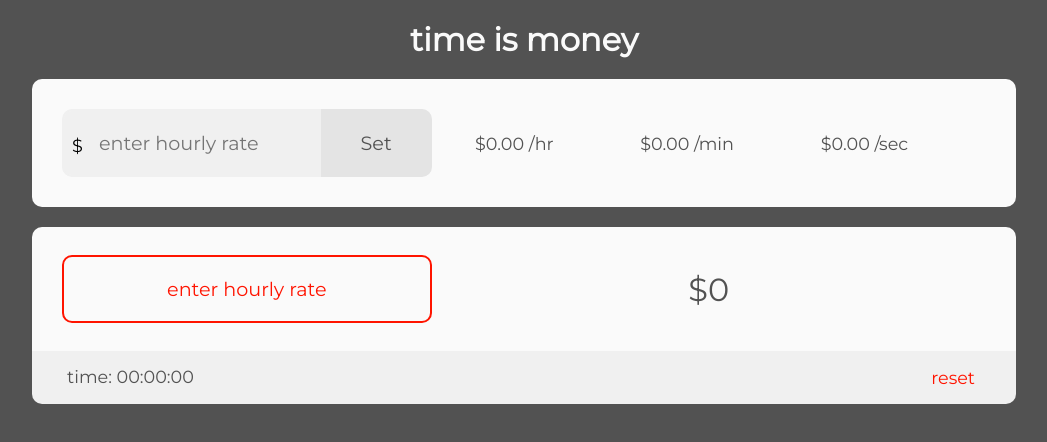
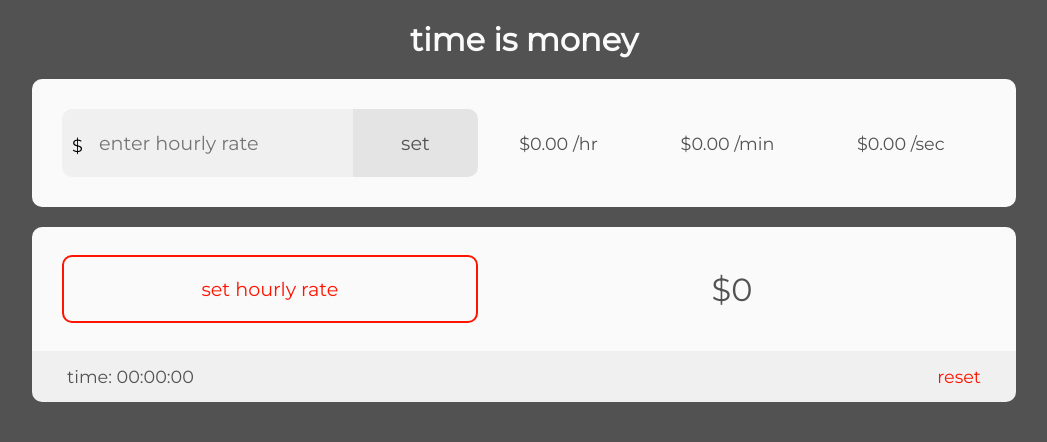
Before and after one commit to caseyharvey/time-is-money, a React app: page / in a window 1280 px wide. Both pictures are taken after a click on the button "start main timer". Shown: the whole page, without its empty margins (116-1163 px from the left). Built offline with nearby package versions, Linux system fonts and the light colour scheme.

Commit message:
Refactor renderInput to handle errors better. Some small tweaks added

```diff
--- a/src/CSS/App.scss
+++ b/src/CSS/App.scss
@@ -246,6 +246,7 @@ html {
   }
 
   .resetButton {
+    padding: 0;
     color: $warning;
     background-color: transparent;
     @extend .buttonBaseStyle;
@@ -384,12 +385,12 @@ html {
     padding: 30px;
 
     form {
-      width: 40%;
+      width: 45%;
     }
 
     .valueBreakdown {
       margin: 0;
-      width: 60%;
+      width: 55%;
     }
   }
 
@@ -399,12 +400,12 @@ html {
     flex-direction: row;
 
     .stopStartContainer {
-      width: 40%;
+      width: 45%;
     }
 
     .mainMoneyTimerDisplay {
       margin: 0;
-      width: 60%;
+      width: 55%;
     }
   }
 
--- a/src/components/HourlyRateInput.js
+++ b/src/components/HourlyRateInput.js
@@ -1,6 +1,7 @@
 import React from 'react';
 import Modal from './Modal';
 import { connect } from 'react-redux';
+import { Field, reduxForm, reset } from 'redux-form';
 import {
   setRate,
   resetMainTimer,
@@ -8,7 +9,6 @@ import {
   setStopTimerWarning,
   changeHourlyModalVisibilityToggle
 } from '../actions';
-import { Field, reduxForm, reset } from 'redux-form';
 
 class HourlyRateInput extends React.Component {
   handleFocus = e => {
@@ -17,8 +17,10 @@ class HourlyRateInput extends React.Component {
       : e.target.select();
   };
 
-  renderInput = ({ input, meta: { error, invalid, pristine } }) => {
-    const errorClass = `${error && invalid && !pristine ? 'errorMessage' : ''}`;
+  renderInput = ({ input, meta: { error, pristine, submitFailed } }) => {
+    const errorClass = `${
+      (error && !pristine) || submitFailed ? 'errorMessage' : ''
+    }`;
     return (
       <div>
         <span className='dollarSign'>
@@ -43,11 +45,11 @@ class HourlyRateInput extends React.Component {
 
     resetMainTimer();
     changeHourlyModalVisibilityToggle();
-    setRate(parseInt(this.holdInputValueRate));
+    setRate(parseInt(this.holdInputValue));
   };
 
   onSubmit = InputValue => {
-    this.holdInputValueRate = InputValue.ratePerHour;
+    this.holdInputValue = InputValue.ratePerHour;
 
     const {
       mainTimer: { timerValue },
@@ -76,7 +78,7 @@ class HourlyRateInput extends React.Component {
               : null
           }
         >
-          Set
+          set
         </button>
         <div
           className={
@@ -91,7 +93,7 @@ class HourlyRateInput extends React.Component {
           confirm={this.resetToNewRate}
           cancel={this.props.changeHourlyModalVisibilityToggle}
           isVisible={this.props.modal.changeHourlyModalVisibility ? '' : 'hide'}
-          message='This will reset the main timer and set your new hourly rate'
+          message='this will reset the main timer and set your new hourly rate'
         />
       </form>
     );
@@ -104,8 +106,8 @@ const validate = ({ ratePerHour }) => {
     errors.ratePerHour = 'enter hourly rate';
   } else if (isNaN(Number(ratePerHour))) {
     errors.ratePerHour = 'must be a number';
-  } else if (ratePerHour.length > 9) {
-    errors.ratePerHour = 'WOW!';
+  } else if (ratePerHour.length > 7) {
+    errors.ratePerHour = 'stop wasting time';
   } else if (/\s/.test(ratePerHour)) {
     errors.ratePerHour = 'no spaces allowed';
   }
@@ -133,7 +135,7 @@ const connectedHourlyInput = connect(mapStateToProps, {
 })(HourlyRateInput);
 
 export default reduxForm({
+  validate,
   form: 'HourlyRateInput',
-  onSubmitSuccess: successfulSubmit,
-  validate
+  onSubmitSuccess: successfulSubmit
 })(connectedHourlyInput);
--- a/src/components/MainMoneyTimer.js
+++ b/src/components/MainMoneyTimer.js
@@ -84,7 +84,7 @@ class MainMoneyTimer extends React.Component {
                   : 'enterHourlyRateWarning'
               }
             >
-              enter hourly rate
+              set hourly rate
             </button>
           </div>
           <div className='mainMoneyTimerDisplay'>
```
Also changed, not shown: src/CSS/App.css, 1 other file.
